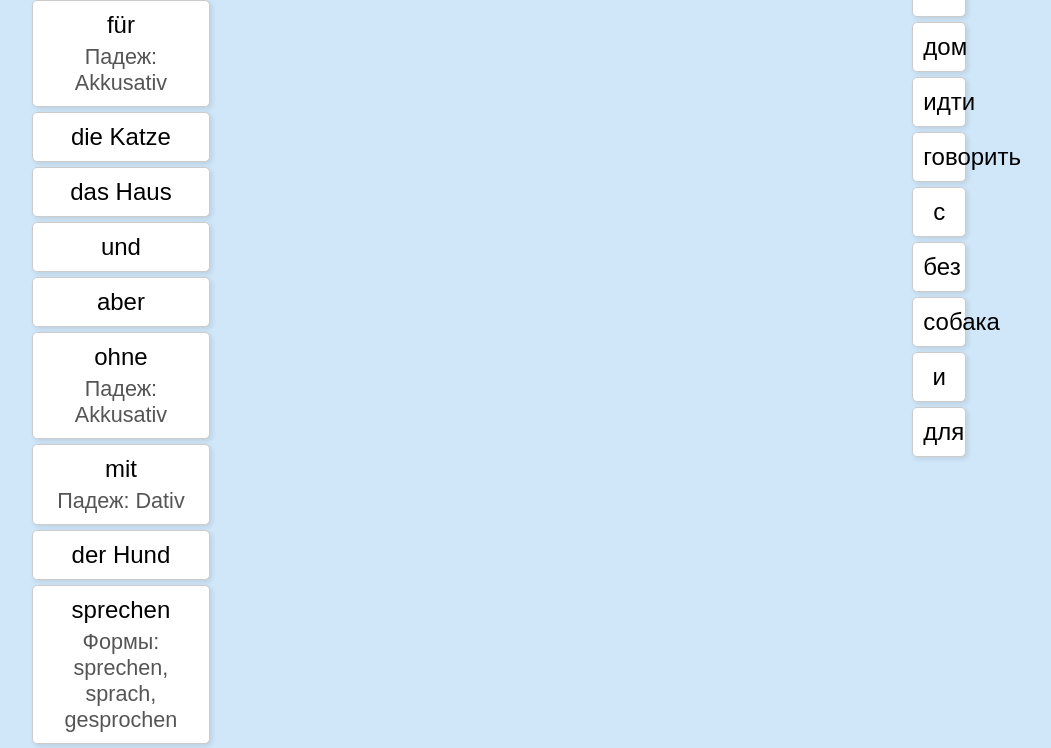
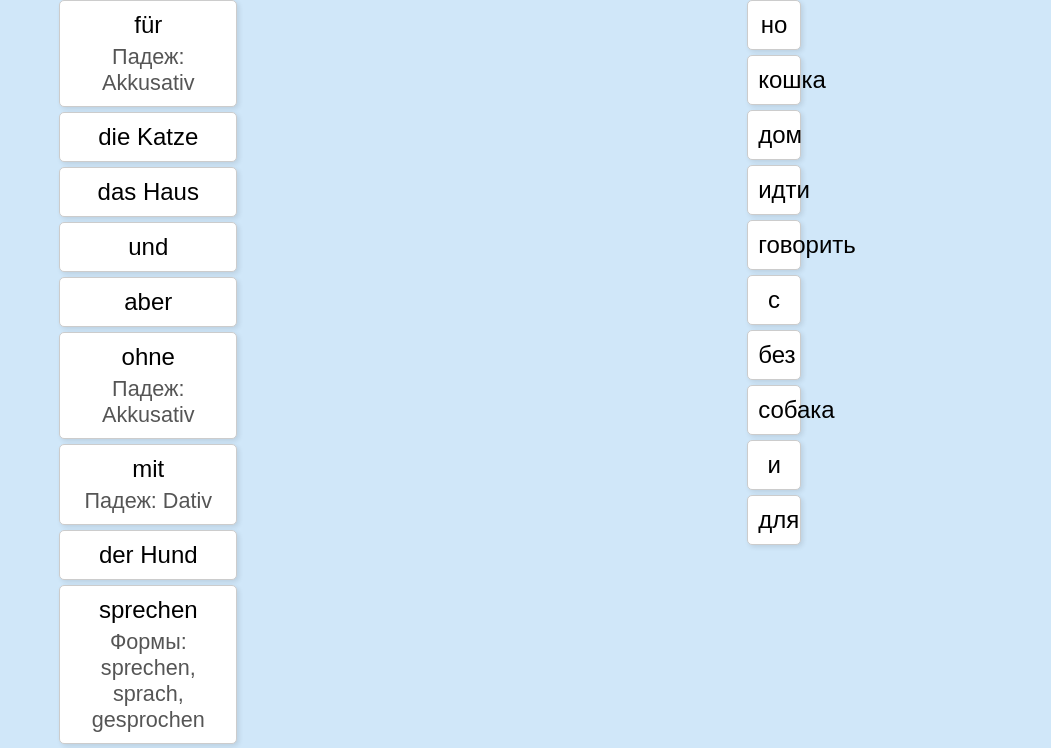
Before and after one commit to SergKam/learning-games, a plain HTML site: page german-words-match.html in a window 1280 px wide. Shown: the part 195-943 px from the top of the page, without its empty margins (108-1159 px from the left). Drawn offline with Linux system fonts and the light colour scheme.

Commit message:
Issue #11: The layout of the `german-words-match.html` page has been fixed to ensure a two-column layout and equal width for word boxes. The changes were made in the `styles.css` file.

```diff
--- a/styles.css
+++ b/styles.css
@@ -42,13 +42,27 @@ body {
     box-shadow: 3px 3px 10px rgba(0,0,0,0.1);
 }
 
-.games-container, .column {
+.games-container {
     width: 80%;
     max-width: 1000px;
     margin-top: 40px;
     display: flex;
     flex-wrap: wrap;
     justify-content: space-between;
+}
+
+.column {
+    width: 45%;
+    max-width: 1000px;
+    margin-top: 40px;
+    display: flex;
+    flex-direction: column;
+    align-items: center;
+}
+
+.word {
+    width: 100%;
+    box-sizing: border-box;
 }
 
 .game-card, .word {
```
